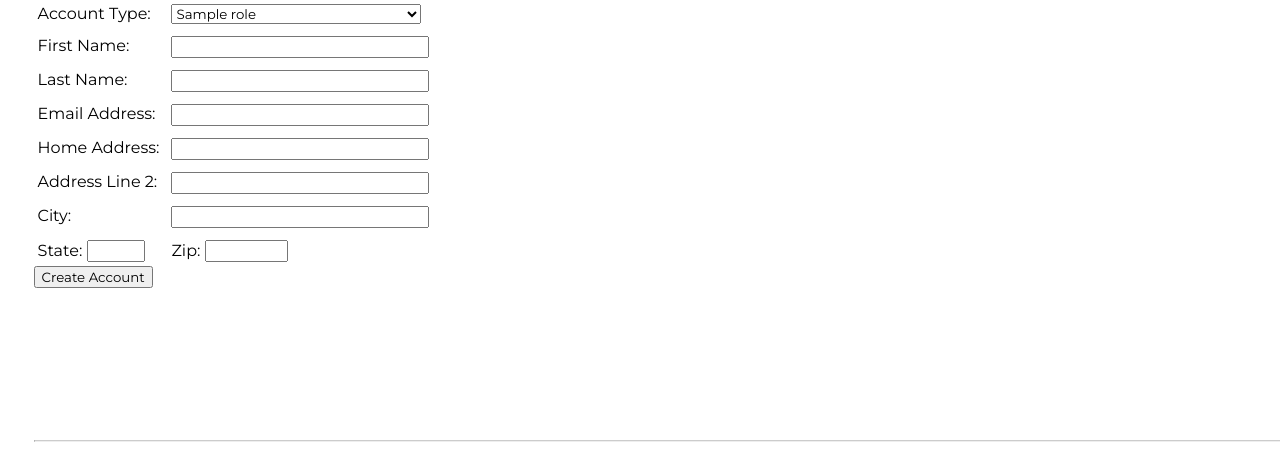
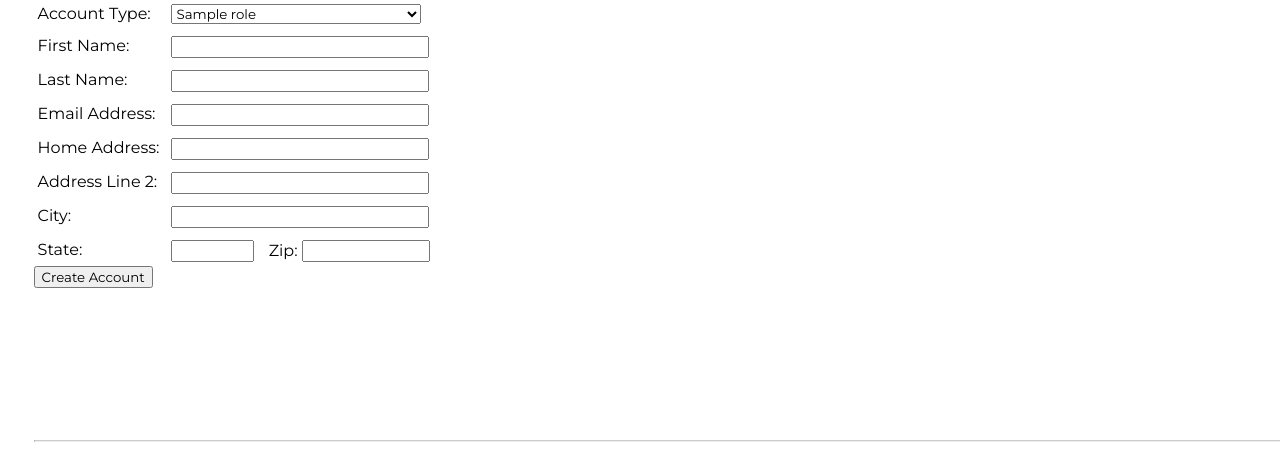
Before and after one commit to EPiC-Inc/CS492-Project, a Flask app: template app/templates/admin/accounts.html in a window 1280 px wide. Shown: the part 290-751 px from the top of the page. Run offline with Flask 3, Linux system fonts and the light colour scheme; the template is opened without the code that fills it: most values are stand-ins (such as "Sample title", 1, 10 or a date in 2020).

Commit message:
Dev Environment update. Style changes for Accounts

```diff
--- a/app.py
+++ b/app.py
@@ -7,4 +7,4 @@ except:
 from app import app
 
 
-app.run(host='0.0.0.0', port=81)
+app.run(host='0.0.0.0', port=81, debug=True)
--- a/app/static/style.css
+++ b/app/static/style.css
@@ -99,8 +99,8 @@ header img {
     width: 250px;
 }
 .textbox-input-medium {
+    width: 120px;
+}
+.textbox-input-short {
     width: 75px;
 }
-.textbox-input-short {
-    width: 50px;
-}
--- a/app/templates/admin/accounts.html
+++ b/app/templates/admin/accounts.html
@@ -69,10 +69,10 @@
                     <div class="textbox">
                         <label for="state">State:</label>
 
-                        <input type="text" id="state" name="state" class="form-control textbox-input-short">
                     </div>
                     <div class="textbox">
-                        <label for="zipCode">Zip:</label>
+                        <input type="text" id="state" name="state" class="form-control textbox-input-short">
+                        <label for="zipCode" style="padding-left: 10px;">Zip:</label>
                         <input type="text" id="zipCode" name="zipCode" class="form-control textbox-input-medium">
                     </div>
                 </div>
--- a/app/templates/base.html
+++ b/app/templates/base.html
@@ -38,6 +38,7 @@
                 {% endif %}
                 {% if tab == "manage_accounts" %}
                     <a href="{{ url_for('account_admin_page') }}"><div{{ ' class=current' if selected_tab == "manage_accounts" else "" }}>Account Management</div></a>
+                    <!--<a><div{{ ' class=current' if selected_tab == "manage_accounts" else "" }}>Add New</div></a>-->
                 {% endif %}
                 {% if tab == "courses" %}
                     <div{{ ' class=current' if selected_tab == "courses" else "" }}>Courses</div>
```
